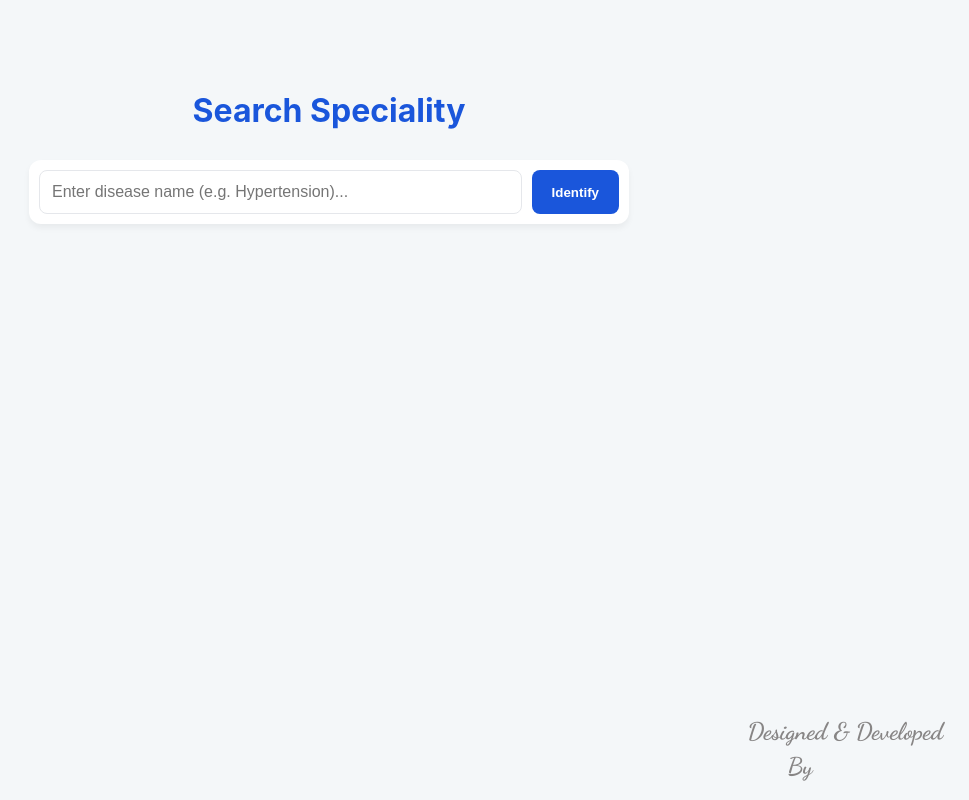
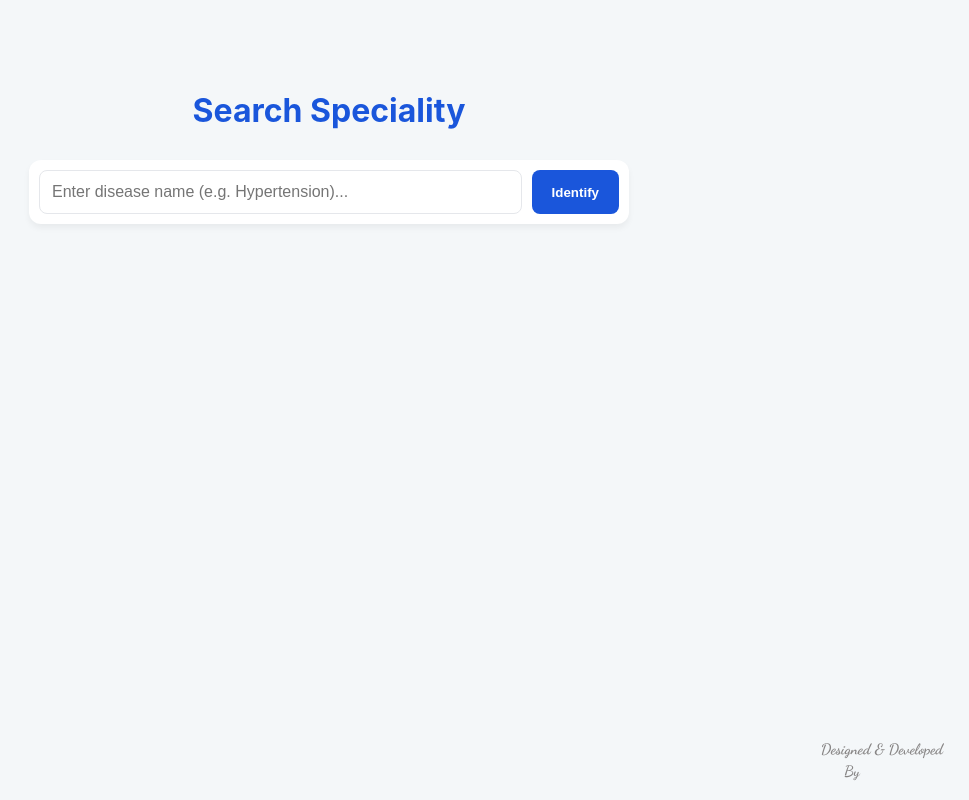
Before and after one commit to salman-repo-mern/mrrecodsAi, a React (Create React App) app: page / in a window 1280 px wide. Shown: the whole page, without its empty margins (311-1280 px from the left). Built offline with nearby package versions, Linux system fonts and the light colour scheme.

Commit message:
added designed and Developed

```diff
--- a/src/App.css
+++ b/src/App.css
@@ -142,7 +142,7 @@ body {
   position: fixed;
   bottom: 12px;
   right: 16px;
-  font-size: 24px;
+  font-size: 15px;
   color: #878585;
   padding: 6px 10px;
   text-align: center;
@@ -153,6 +153,6 @@ body {
   -webkit-background-clip: text;
   -webkit-text-fill-color: transparent;
   font-weight: 600;
-  font-size: 30px;
+  font-size: 20px;
   text-align: center;
 }
--- a/src/App.js
+++ b/src/App.js
@@ -15,6 +15,7 @@ function App() {
     setLoading(true);
     setError(null);
     setResult(null);
+    console.log("KEY:", process.env.GEMINI_API_KEY);
 
     try {
       const response = await fetch('https://mrrecodsai-backend.onrender.com/api/classify-disease', {
@@ -39,6 +40,7 @@ function App() {
       <header className="header">
         <h1>Search Speciality</h1>
       </header>
+
 
       <form className="search-box" onSubmit={handleSearch}>
         <input
```
